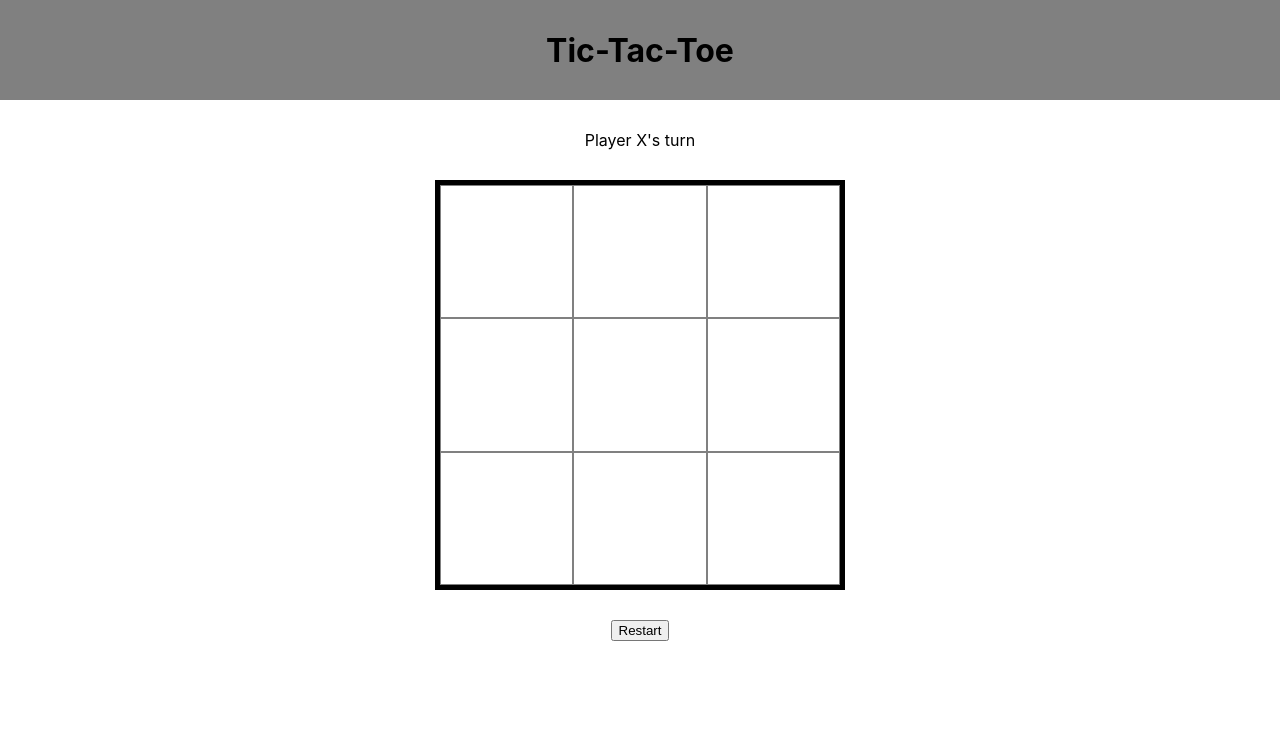
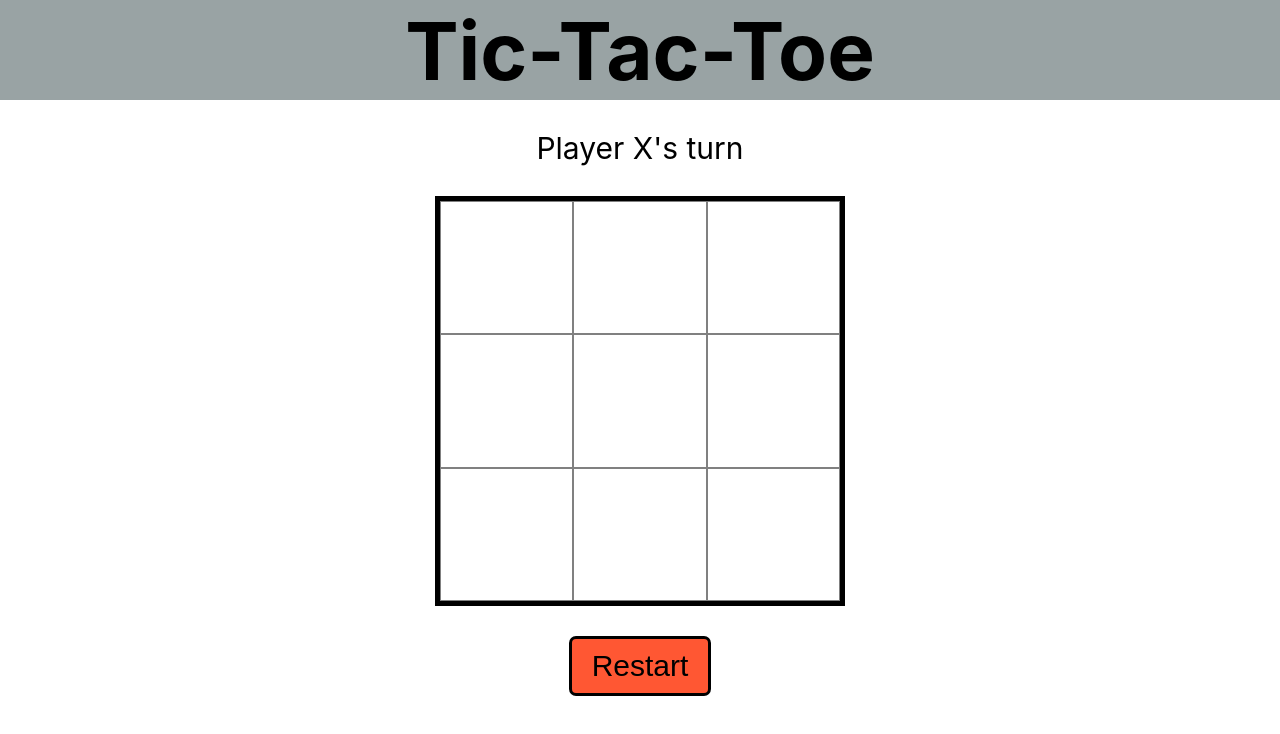
Before and after one commit to onglichang/Tic-Tac-Toe, a plain HTML site: page index.html in a window 1280 px wide. Drawn offline with Linux system fonts and the light colour scheme.

Commit message:
Clean up css

```diff
--- a/index.html
+++ b/index.html
@@ -13,7 +13,7 @@
         <h1>Tic-Tac-Toe</h1>
     </header>
     <div class="game-container">
-        <div class="current-player" id="current-player">
+        <div id="current-player">
 
         </div>
         <div id="board-container">
--- a/style.css
+++ b/style.css
@@ -10,10 +10,11 @@ body {
 .top-banner {
   height: 100px;
   display: flex;
-  background-color: grey;
+  background-color: #99a3a4;
   justify-content: center;
   align-items: center;
   margin-bottom: 30px;
+  font-size: 40px;
 }
 
 .game-container {
@@ -49,3 +50,16 @@ body {
 .unit:hover {
   background-color: #dcdcdc;
 }
+
+#current-player {
+  font-size: 30px;
+}
+
+#restart-btn {
+  font-size: 30px;
+  padding: 10px 20px;
+  border: 3px solid black;
+  border-radius: 7px;
+  background-color: #ff5733;
+  color: black;
+}
```
